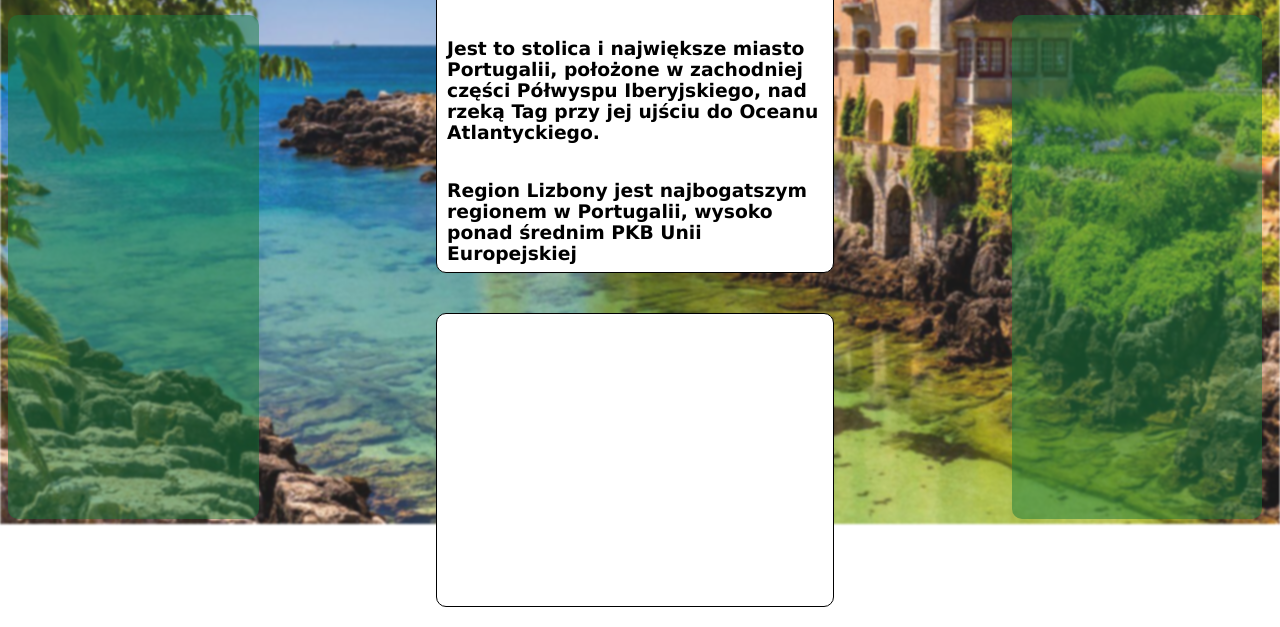
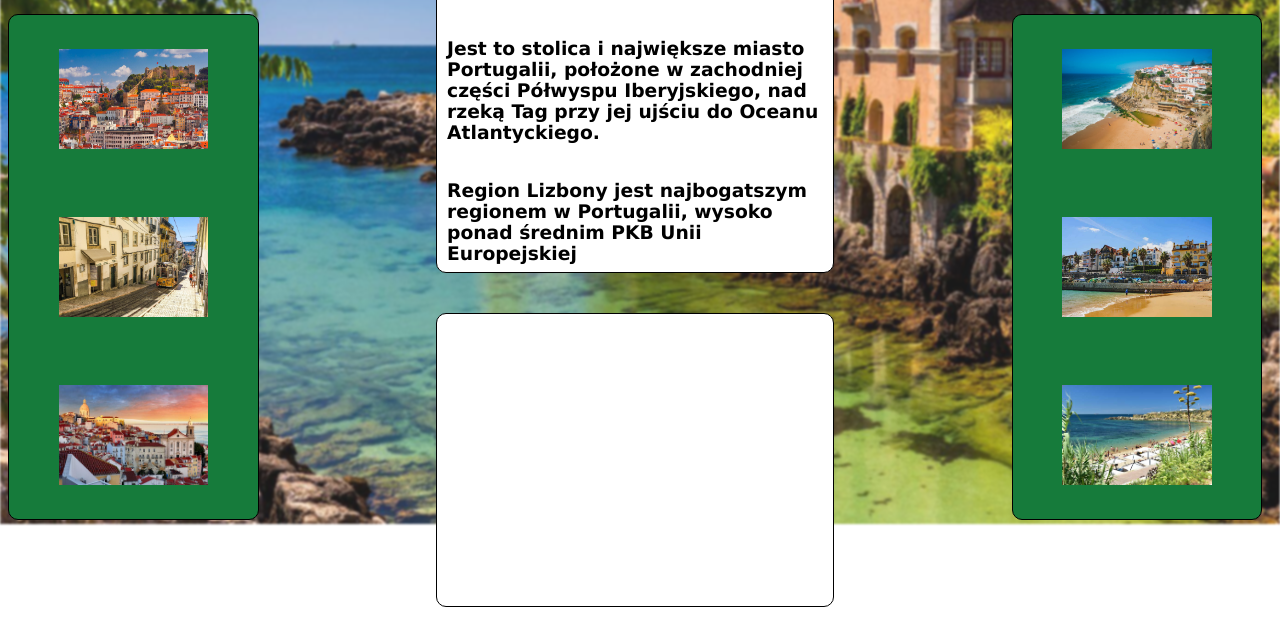
Before and after one commit to boxboks/Lizbona, a plain HTML site: page html/strona_glowna.html in a window 1280 px wide. Shown: the part 276-903 px from the top of the page. Drawn offline with Linux system fonts and the light colour scheme.

Commit message:
zdjęcia i animacje

```diff
--- a/html/strona_glowna.html
+++ b/html/strona_glowna.html
@@ -15,7 +15,11 @@
 
     <div class="pozycjonowanie">
         <div class="left">
-            <div class="zdjecia1"></div>
+            <div class="zdjecia1">
+                <img src="../assets/asfkas.jpg" alt="" width="60%" height="20%">
+                <img src="../assets/IMG_2993.webp" alt="" width="60%" height="20%">
+                <img src="../assets/lizbona_1109733.jpg" alt="" width="60%" height="20%">
+            </div>
         </div>
         <div class="center">
             <div class="opis_miasta">
@@ -27,7 +31,11 @@
             <div class="komentarze"></div>
         </div>
         <div class="right">
-            <div class="zdjecia2"></div>
+            <div class="zdjecia2">
+                <img src="../assets/azenhas-do-mar.jpg" alt="" width="60%" height="20%">
+                <img src="../assets/cascais-1-1170x730.jpg" alt="" width="60%" height="20%">
+                <img src="../assets/sao-pedro-do-estoril-beach-relaxing.jpg" alt="" width="60%" height="20%">
+            </div>
         </div>
     </div>
 </body>
--- a/scss/style.scss
+++ b/scss/style.scss
@@ -65,7 +65,9 @@ html, body{
     width: 100%;
     border-radius: 10px;
     display: flex;
-
+    flex-direction: column;
+    align-items: center;
+    justify-content: space-around;
 
     bottom: 40px;
     left: 25px;
@@ -73,8 +75,9 @@ html, body{
     margin: 0px;
     padding: 0px;
     background-color: rgb(22, 123, 59);
+    border: black solid 1px;
 
-    opacity: 0.5;
+    opacity: 1;
 }
 
 .zdjecia2{
@@ -83,6 +86,9 @@ html, body{
     border-radius: 10px;
 
     display: flex;
+    flex-direction: column;
+    align-items: center;
+    justify-content: space-around;
 
 
     bottom: 40px;
@@ -91,8 +97,9 @@ html, body{
     margin: 0px;
     padding: 0px;
     background-color: rgb(22, 123, 59);
+    border: black solid 1px;
 
-    opacity: 0.5;
+    opacity: 1;
 }
 
 .opis_miasta{
@@ -125,3 +132,29 @@ html, body{
     flex-wrap: wrap;
     border: 1px solid black;
 }
+
+
+.zdjecia1 img{
+    -webkit-transition: all 1s ease; -moz-transition: all 1s ease; -o-transition: all 1s ease;
+}
+.zdjecia1 img:hover {
+    -o-transition: all 0.6s;
+    -moz-transition: all 0.6s;
+    -webkit-transition: all 0.6s;
+    -moz-transform: scale(1.3);
+    -o-transform: scale(1.3);
+    -webkit-transform: scale(1.3);
+}
+
+
+.zdjecia2 img{
+    -webkit-transition: all 1s ease; -moz-transition: all 1s ease; -o-transition: all 1s ease;
+}
+.zdjecia2 img:hover {
+    -o-transition: all 0.6s;
+    -moz-transition: all 0.6s;
+    -webkit-transition: all 0.6s;
+    -moz-transform: scale(1.3);
+    -o-transform: scale(1.3);
+    -webkit-transform: scale(1.3);
+}
```
Also changed, not shown: assets/IMG_2993.webp (added), assets/asfkas.jpg (added), assets/azenhas-do-mar.jpg (added), assets/cascais-1-1170x730.jpg (added), assets/lizbona_1109733.jpg (added), assets/sao-pedro-do-estoril-beach-relaxing.jpg (added), css/style.css, 1 other file.
